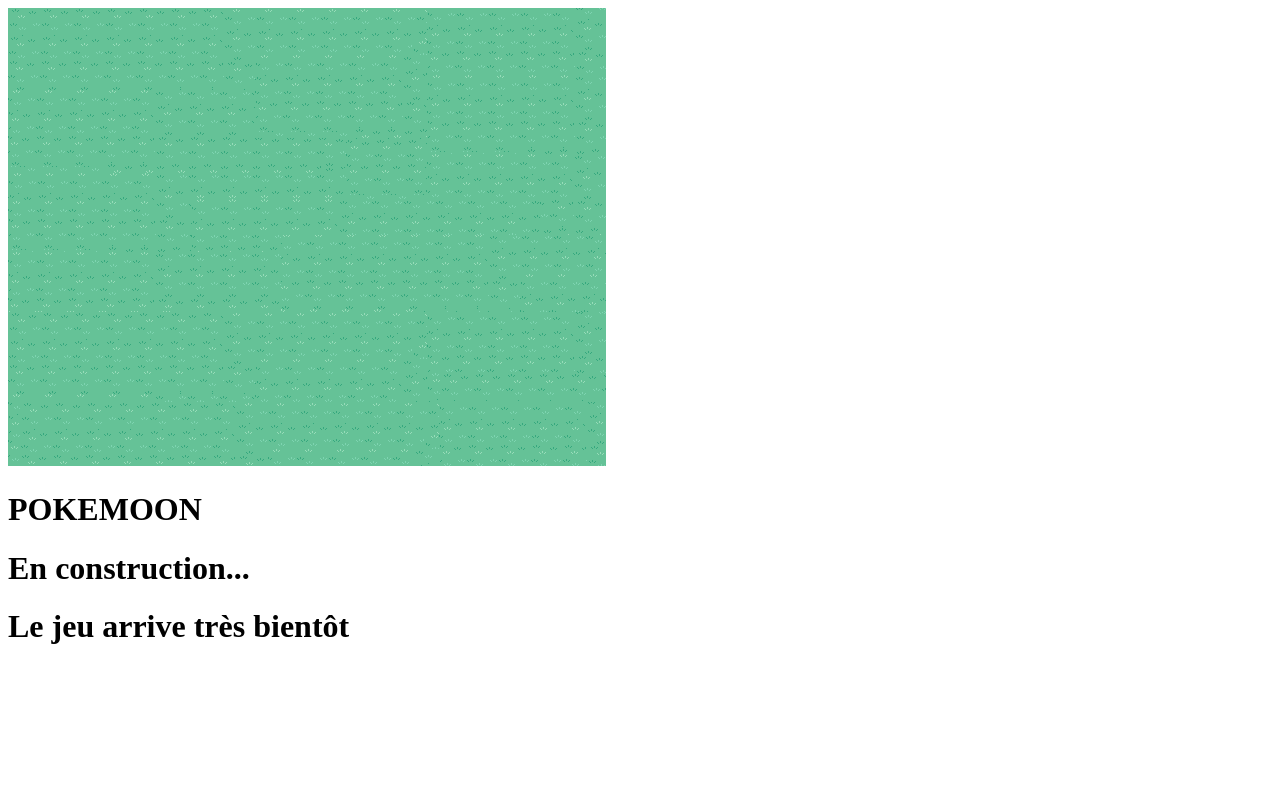
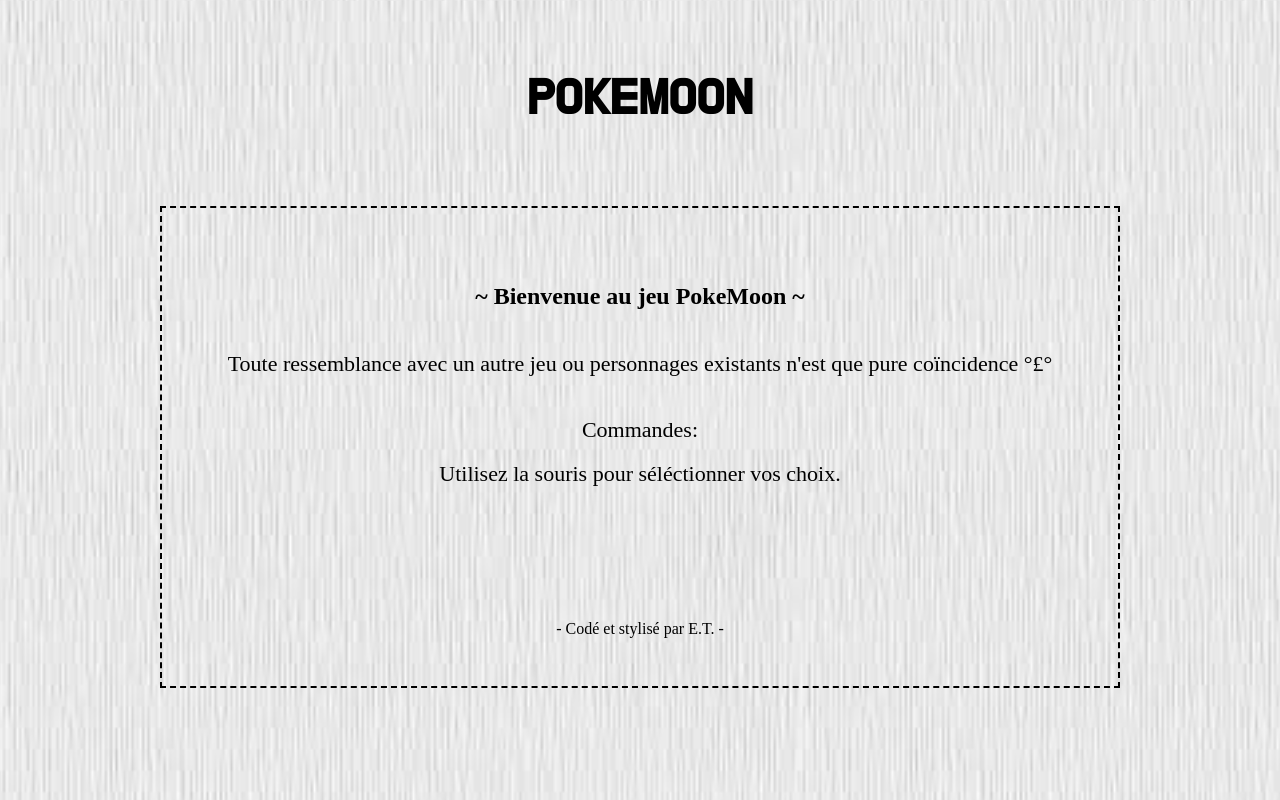
Before and after one commit to TheodoraE/PokeMoon, a website with bundled scripts: page index.html in a window 1280 px wide. Built offline with nearby package versions, Linux system fonts and the light colour scheme; files whose address does not match are found by name.

Commit message:
début dom

```diff
--- a/index.html
+++ b/index.html
@@ -4,15 +4,29 @@
     <meta charset="UTF-8">
     <meta name="viewport" content="width=device-width, initial-scale=1.0">
     <title>PokeMoon</title>
+    <link rel="stylesheet" href="./public/css/app.css">
 </head>
 <body>
-    <img src="./public/img/greenScreen.png" alt="">
     <br>
-    <h1>POKEMOON</h1>
+    <section>
+        <h1>POKEMOON</h1>
+    </section>
 
+    <section id="cadre">
 
-    <h1>En construction...</h1>
-    <h1>Le jeu arrive très bientôt</h1>
+        <span id="intro">~ Bienvenue au jeu PokeMoon ~ </span>
+        <p class="p1"> Toute ressemblance avec un autre jeu ou personnages existants n'est que pure coïncidence °£°</p>
+        <p class="p2">Commandes: <br> Utilisez la souris pour séléctionner vos choix.</p>
+        <p class="quest"> - Codé et stylisé par E.T. -</p>
+
+        <span class="choix1"></span> <span class="choix2"></span>
+
+        <p class="pFin"></p>
+    </section>
+
+    <!-- <h1>En construction...</h1>
+    <h1>Le jeu arrive très bientôt</h1> -->
+
 
 
 
--- a/public/js/app.js
+++ b/public/js/app.js
@@ -1,17 +1,80 @@
+// // PARTIE 1 :
 // Imports de classes
 import { Personnages } from "./perso.js"
 import { PokeMoon } from "./pokeMoon.js"
 import { Attaques } from "./attaques.js"
 
 
-// // commentaires supplélentaires
+// -------------------------------------------------------
+// -------------------------------------------------------
+
+// -------------------------------------------------------
+// -------------------------------------------------------
+// // PARTIE 2 :
+// Style
+//    // Style Homepage
+let corps = document.body;
+corps.style.backgroundImage = "url('./public/img/textureBeige.jpeg')"
+corps.style.backgroundSize = "100vh"
+corps.style.textAlign = "center"
+console.log(corps)
+
+let cadre = document.getElementById('cadre');
+cadre.style.margin = "6% 12%"
+cadre.style.padding = "5% 0% 2% 0%"
+cadre.style.border = "dashed 2px black"
+cadre.style.lineHeight = "2"
+
+let intro = document.getElementById('intro');
+intro.style.fontWeight = "bold"
+intro.style.fontSize = "24px"
+
+
+let p1 = document.getElementsByClassName('p1');
+p1[0].style.fontSize = "22px"
+
+console.log(p1[0])
+// Attention tableau
+let p2 = document.getElementsByClassName('p2');
+p2[0].style.fontSize = "22px"
+
+console.log(p2[0])
+
+let quest = document.getElementsByClassName('quest');
+quest[0].style.padding = "10% 0% 0% 0%"
+quest[0].style.fontSize = "16px"
+
+//    // Style lors du choix du personnage
+
+//    // Style lors de la promenade
+// corps.style.backgroundImage = "url('./public/img/greenScreen.png')"
+
+//    // Style Rencontre PokeMoon
+// corps.style.backgroundImage = "none"
+
+//    // Style Combat
+// corps.style.backgroundImage = "none"
+
+//    // Style Winner
+// corps.style.backgroundImage = "none"
+
+//    // Style Défaite
+// corps.style.backgroundImage = "none"
+
+//    // Style Rejouer ?
+// corps.style.backgroundImage = "none"
+
+
+// // commentaires supplémentaires
 //      // /!\ Avertissement : Ce jeu à été créé à but parodique, plusieurs références et inside jokes y ont été placées. Prennez-le au second degré :)
 // -------------------------------------------------------
 // -------------------------------------------------------
 
 
-// // PARTIE 1 :
+// // PARTIE 2 :
 // // Introduction du jeu
+
+
 // alert(`~ Bienvenue au jeu PokeMoon ~\nToute ressemblance avec un autre jeu ou personnages existants n'est que pure coïncidence °£°\n\n                                                             -  Codé par E.T.  -`);
 //    // Commandes
 // alert(`Commandes:\nLorsque le prompte vous propose "OK", appuyer sur 'ESPACE' ou 'ENTER'.\nPour répondre aux suggestions, utilisez les touches lettres du clavier.`);
@@ -21,7 +84,7 @@ import { Attaques } from "./attaques.js"
 
 // -------------------------------------------------------
 // -------------------------------------------------------
-// // PARTIE 2:
+// // PARTIE 3:
 // // Déclarer les objets et variables
 
 //     // Personnages
@@ -62,7 +125,7 @@ let tabAttaques = [griffe, rugissementSala, flammèche, coupDeBoule, mimiQueue,
 
 // -------------------------------------------------------
 // -------------------------------------------------------
-// // PARTIE 3:
+// // PARTIE 4:
 // // Début du jeu
 //        // Choix du personnage
 // let persoUser = prompt(`Veuillez choisir votre personnage :\nA. ${perso1.nom}\nB. ${perso2.nom}`).toLowerCase();
@@ -93,20 +156,20 @@ let quitter; // Ptet réutiliser à l'intérieur pour option Q
 // do {
         // // -------------------------------------------------------
 //        // Le personnage se promène
-    // alert(`${persoUser.nom} se promène paisiblement dans le Bois de la Cambre jusqu'à ce qu'${persoUser.genre} remarqua quelque chose de suspect.. Mais qu'est-ce ???`);
+//     alert(`${persoUser.nom} se promène paisiblement dans le Bois de la Cambre jusqu'à ce qu'${persoUser.genre} remarqua quelque chose de suspect.. Mais qu'est-ce ???`);
 
-//         // Random PokeMoon
-        //  let pRand = Math.floor(Math.random()*(tabPokeMoon.length -1));
-        //  let pokeRandom = tabPokeMoon[pRand];
+// //         // Random PokeMoon
+//          let pRand = Math.floor(Math.random()*(tabPokeMoon.length -1));
+//          let pokeRandom = tabPokeMoon[pRand];
 
-//        // Apparition PokeMoon
-    // alert(`Un ${pokeRandom.nom} sauvage apparaît !!!`);
+// //        // Apparition PokeMoon
+//     alert(`Un ${pokeRandom.nom} sauvage apparaît !!!`);
 
         // // -------------------------------------------------------
 //        // Choix options
     // option = prompt(`Que choississez-vous de faire ?\nA. CHOISIR UN POKEMOON\nB. FUIR`).toLowerCase();
 
-                // Choix option = Choisir un PokeMoon
+    //             // Choix option = Choisir un PokeMoon
     // if (option == "a") {
     //     pokeUser = prompt(`Quel PokeMoon souhaitez-vous mettre en jeu ?\nA. ${salahess.nom}\nB. ${carapils.nom}\nC. ${bugbizarre.nom}`).toLowerCase();
 
@@ -118,13 +181,14 @@ let quitter; // Ptet réutiliser à l'intérieur pour option Q
     // }
 
 // // Continuer à jouer ?
-    // continuer = prompt(`Souhaitez-vous continuer à jouer ?\nA. OUI\nAutre. NON`).toLowerCase();
+//     continuer = prompt(`Souhaitez-vous continuer à jouer ?\nA. OUI\nAutre. NON`).toLowerCase();
 
 // } while (continuer == "a");
 
 // // Quitter / Fin du jeu
 // quitter = alert(`À très bientôt !`);
 
+// FIN DU JEU
 
 
 
@@ -137,4 +201,24 @@ let quitter; // Ptet réutiliser à l'intérieur pour option Q
 // -------------------------------------------------------
 // Tests
 
-// FIN DU JEU
+// Insérer dom dans JS (bruuuuuuuuh)
+
+// Event Boutons OnClick
+
+    // ATTENTION POSITION => Condition
+// HTML
+{/* <p>Quel personnage choisis-tu ?</p> */}
+{/* <span>SuperBoi</span> <span>WonderGal</span> */}
+
+let choix = document.getElementsByTagName('span')
+choix[0].onclick = function() {myFunction()};
+choix[1].onclick = function() {myFunction2()};
+
+console.log(choix)
+
+function myFunction(){
+    choix[0].innerHTML = "ONE"
+}
+function myFunction2(){
+    choix[1].innerHTML = "TWO"
+}
--- /dev/null
+++ b/src/sass/_font.sass
@@ -0,0 +1,3 @@
+@font-face
+    font-family: DoHyeon
+    src: url("../../public/fonts/Do_Hyeon/DoHyeon-Regular.ttf")
--- /dev/null
+++ b/src/sass/app.sass
@@ -0,0 +1,5 @@
+@import ./_font
+
+
+
+@import ./module/_style
--- /dev/null
+++ b/src/sass/module/_style.sass
@@ -0,0 +1,5 @@
+body
+    h1:first-of-type
+        font-family: DoHyeon
+        text-align: center
+        font-size: 50px
```
Also changed, not shown: public/css/_font.sass (deleted), public/css/app.css (added), public/css/app.sass (deleted), public/img/textureBeige.jpeg (added).
